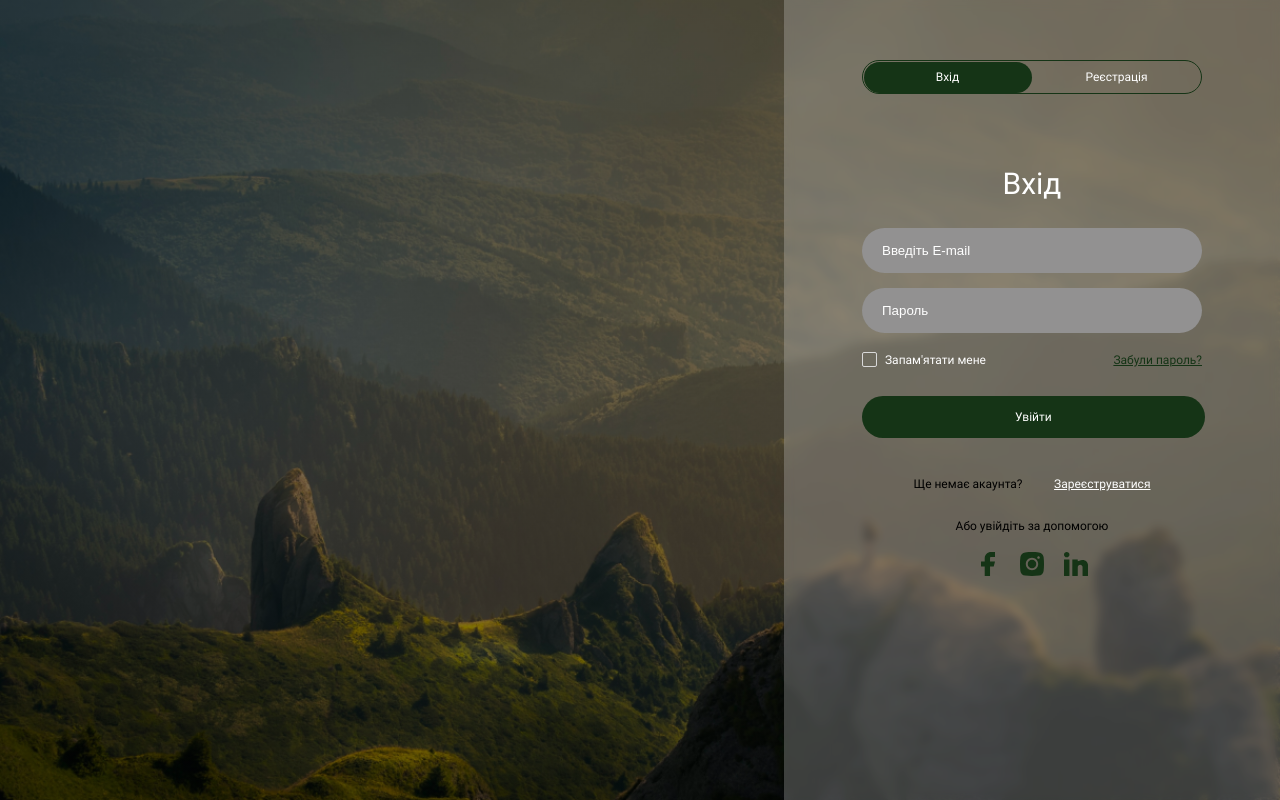
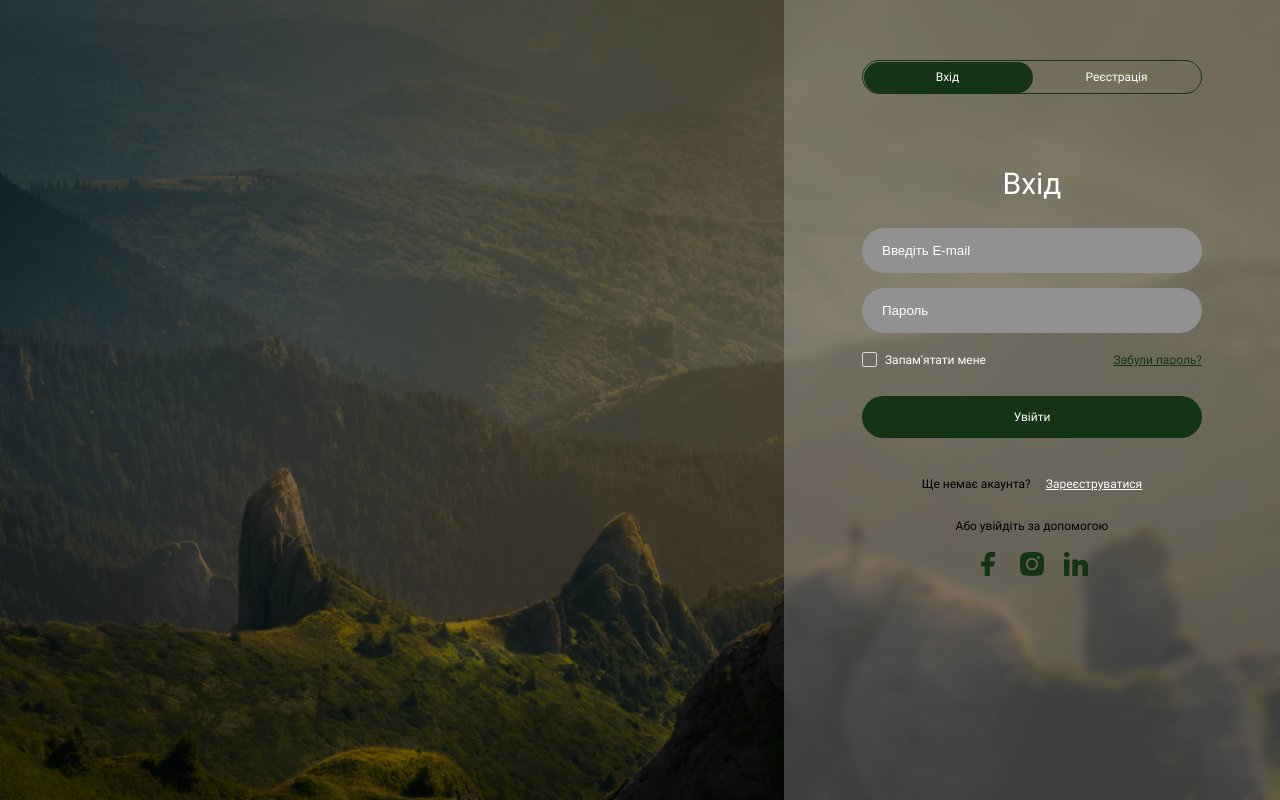
Before and after one commit to daappyyy/HW12-Form, a plain HTML site: page index.html in a window 1280 px wide. Drawn offline with Linux system fonts and the light colour scheme.

Commit message:
bugs fixed

```diff
--- a/css/styles.css
+++ b/css/styles.css
@@ -66,8 +66,8 @@ body{
     font-size: 12px;
     height: 100vh;
     background: linear-gradient(rgba(0, 0, 0, 0.5),
-    rgba(0, 0, 0, 0.5)), url(../images/background.jpg) no-repeat;
-    background-size: cover;
+    rgba(0, 0, 0, 0.5)), url(../images/background.jpg) no-repeat center/cover;
+    overflow: hidden;
 }
 .container{
     width: 340px;
@@ -77,6 +77,8 @@ body{
 }
 .form-wrapper{
     width: 496px;
+
+    overflow: auto;
     margin-left: auto;
     background: rgba(233, 233, 233, 0.25);
     backdrop-filter: blur(5px);
@@ -85,7 +87,7 @@ body{
     position: absolute;
     width: 0;
     height: 0;
-    z-index: 1;
+    z-index: -1;
     opacity: 0;
 }
 .icon{
@@ -102,7 +104,7 @@ body{
     margin-bottom: 29px;
 }
 .inputInfo{
-    min-width: 340px;
+    width: 100%;
     border-radius: 30px;
     background: #929191;
     padding: 15px 20px;
@@ -131,25 +133,28 @@ body{
 .sign-in{
     text-decoration: none;
     color: #fff;
-    padding: 15px 153px;
+    padding: 15px;
+    width: 100%;
     border-radius: 30px;
     background: #153416;
-    display: inline-block;
+    text-align: center;
     margin-bottom: 40px;
+    cursor: pointer;
 }
 .sign-in:active{
     background: #193d19;
 }
 .signingUp-wrapper{
-    margin: 0 auto;
-    max-width: 237px;
     display: flex;
     gap: 15px;
-    justify-content: space-between;
+    justify-content: center;
     margin-bottom: 30px;
 }
 .signUp{
     color: #fff;
+}
+.socialItem{
+    display: block;
 }
 .socialDesc{
     text-align: center;
@@ -199,7 +204,7 @@ body{
     display: flex;
     align-items: center;
     position: relative;
-    width: 340px;
+    width: 100%;
     height: 34px;
     border-radius: 30px;
     border: 1px solid #153416;
@@ -211,13 +216,14 @@ body{
     position: absolute;
     top: 1px;
     left: 1px;
-    padding: 15.5px 84px;
+    bottom: .5px;
+    width: 50%;
     border-radius: 30px;
     background: #153416;
     transition: .3s ease-in-out;
 }
 .switchBlock input:checked + label::before{
-    left: calc(100% - 168.5px);
+    left: calc(50% - 1px);
 }
 .switchBlock span{
     flex: 1 1 50%;
--- a/index.html
+++ b/index.html
@@ -32,7 +32,8 @@
                         <a href="#" class="forgot">Забули пароль?</a>
                     </div>
 
-                <a href="#" class="sign-in">Увійти</a>
+                <!-- <a href="#" class="sign-in">Увійти</a> -->
+                <button class="sign-in">Увійти</button>
 
                     <div class="signingUp-wrapper">
                         <span>Ще немає акаунта?</span>
@@ -42,21 +43,21 @@
                         <p class="socialDesc">Або увійдіть за допомогою</p>
                             <ul class="socialIcons">
                                 <li>
-                                    <a href="#">
+                                    <a href="#" class="socialItem">
                                         <svg class="icon">
                                             <use href="#facebook"></use>
                                         </svg>
                                     </a>
                                 </li>
                                 <li>
-                                    <a href="#">
+                                    <a href="#" class="socialItem">
                                         <svg class="icon">
                                             <use href="#instagram"></use>
                                         </svg>
                                     </a>
                                 </li>
                                 <li>
-                                    <a href="#">
+                                    <a href="#" class="socialItem">
                                         <svg class="icon">
                                             <use href="#linkedin"></use>
                                         </svg>
```
